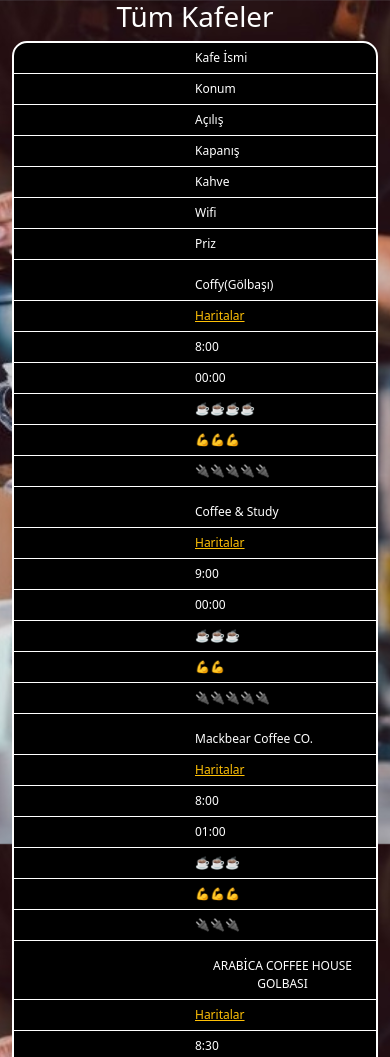
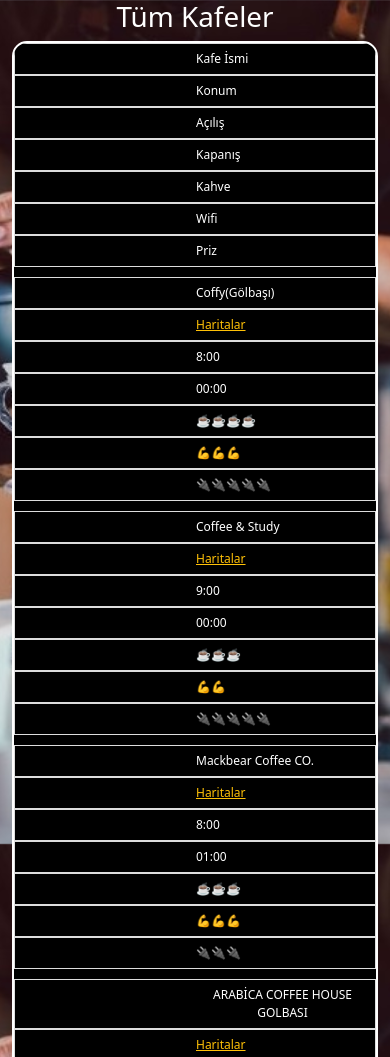
Before and after one commit to salihalperc/Coffee-and-Wifi, a Flask app: page /cafes in a window 390 px wide. Shown: the top 1057 px of the page. Run offline with Flask 3, Linux system fonts and the light colour scheme; some libraries are stand-ins or nearby versions.

Commit message:
try to make it mobile responsive 2

```diff
--- a/static/css/styles1.css
+++ b/static/css/styles1.css
@@ -52,7 +52,7 @@
     overflow: hidden;
     border-color: white;
 }
-.rounded-table th, .rounded-table td {
+.table th, .table td {
     padding: 10px;
     border: 1px solid #ddd;
 }
```
